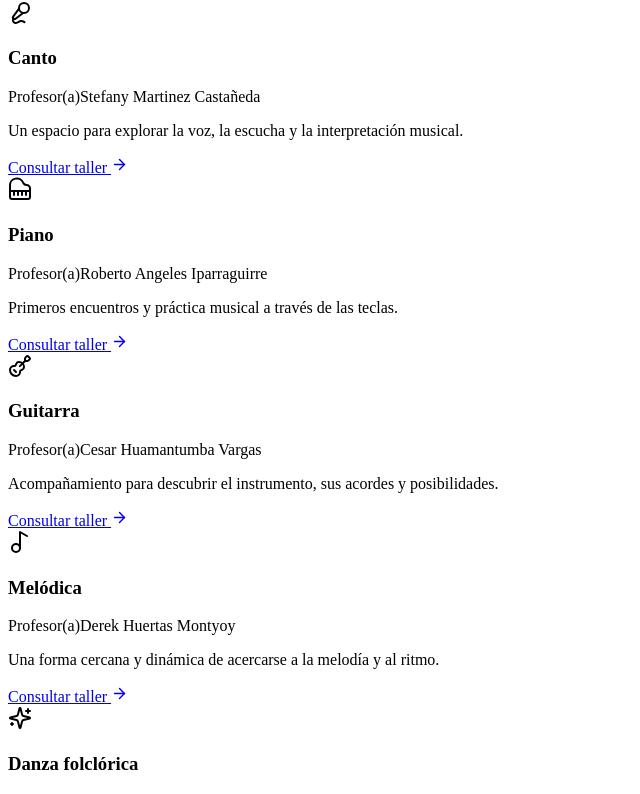
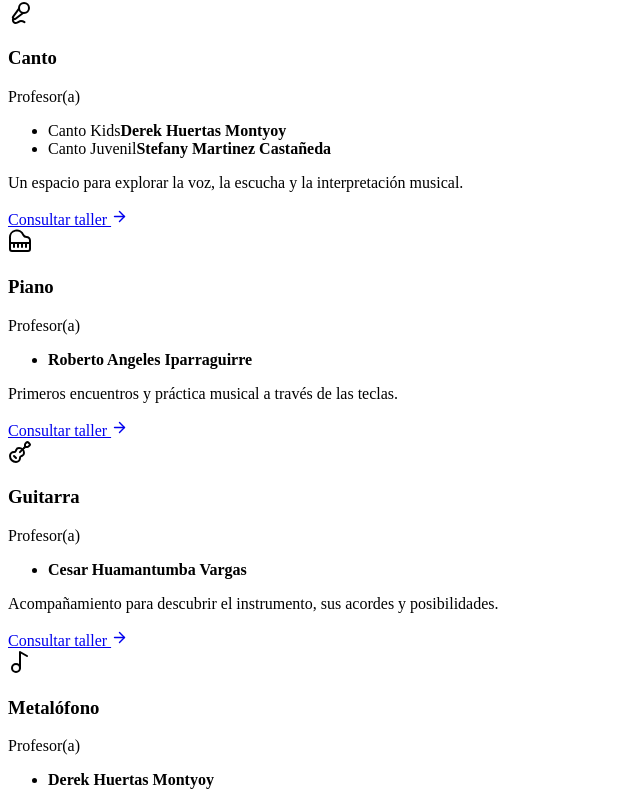
Before and after one commit to andresolivertrujillo/vocarte-landing-page, a React (Vite) app: page / in a window 1280 px wide. Shown: the part 2831-3625 px from the top of the page, without its empty margins (0-640 px from the left). Built offline with nearby package versions, Linux system fonts and the light colour scheme; the HTML template or start-up script is replaced by a standard one.

Commit message:
fix: corregir docentes de canto y metalofono

```diff
--- a/src/App.tsx
+++ b/src/App.tsx
@@ -226,10 +226,17 @@ function App() {
                     </div>
                     <div>
                       <h3>{workshop.name}</h3>
-                      <p className="workshop-teacher">
-                        <span>Profesor(a)</span>
-                        {workshop.teacher}
-                      </p>
+                      <div className="workshop-teachers">
+                        <span className="workshop-teachers-label">Profesor(a)</span>
+                        <ul>
+                          {workshop.teachers.map((teacher) => (
+                            <li key={`${workshop.name}-${teacher.name}-${teacher.group ?? 'general'}`}>
+                              {teacher.group && <span>{teacher.group}</span>}
+                              <strong>{teacher.name}</strong>
+                            </li>
+                          ))}
+                        </ul>
+                      </div>
                       <p>{workshop.description}</p>
                     </div>
                     <a
--- a/src/config/business.ts
+++ b/src/config/business.ts
@@ -16,49 +16,52 @@ export const business = {
   workshops: [
     {
       name: 'Canto',
-      teacher: 'Stefany Martinez Castañeda',
+      teachers: [
+        { group: 'Canto Kids', name: 'Derek Huertas Montyoy' },
+        { group: 'Canto Juvenil', name: 'Stefany Martinez Castañeda' },
+      ],
       description: 'Un espacio para explorar la voz, la escucha y la interpretación musical.',
       icon: 'mic',
       tone: 'blue',
     },
     {
       name: 'Piano',
-      teacher: 'Roberto Angeles Iparraguirre',
+      teachers: [{ group: null, name: 'Roberto Angeles Iparraguirre' }],
       description: 'Primeros encuentros y práctica musical a través de las teclas.',
       icon: 'piano',
       tone: 'gold',
     },
     {
       name: 'Guitarra',
-      teacher: 'Cesar Huamantumba Vargas',
+      teachers: [{ group: null, name: 'Cesar Huamantumba Vargas' }],
       description: 'Acompañamiento para descubrir el instrumento, sus acordes y posibilidades.',
       icon: 'guitar',
       tone: 'coral',
     },
     {
-      name: 'Melódica',
-      teacher: 'Derek Huertas Montyoy',
-      description: 'Una forma cercana y dinámica de acercarse a la melodía y al ritmo.',
+      name: 'Metalófono',
+      teachers: [{ group: null, name: 'Derek Huertas Montyoy' }],
+      description: 'Una forma cercana y dinámica de acercarse a las notas, la melodía y el ritmo.',
       icon: 'music',
       tone: 'sky',
     },
     {
       name: 'Danza folclórica',
-      teacher: 'Jordy Riva Gutierrez',
+      teachers: [{ group: null, name: 'Jordy Riva Gutierrez' }],
       description: 'Movimiento, expresión y encuentro con la riqueza de nuestras danzas.',
       icon: 'sparkles',
       tone: 'green',
     },
     {
       name: 'Ballet',
-      teacher: 'Carlos Enrique Zúnico Flores',
+      teachers: [{ group: null, name: 'Carlos Enrique Zúnico Flores' }],
       description: 'Un taller para desarrollar expresión corporal, coordinación y constancia.',
       icon: 'star',
       tone: 'rose',
     },
     {
       name: 'Teatro',
-      teacher: 'Christian Neyra Cusicanqui',
+      teachers: [{ group: null, name: 'Christian Neyra Cusicanqui' }],
       description: 'Juego escénico, imaginación y expresión para aprender junto a otros.',
       icon: 'masks',
       tone: 'violet',
--- a/src/styles.css
+++ b/src/styles.css
@@ -407,22 +407,46 @@
     color: var(--gold-400);
   }
 
-  .workshop-teacher {
-    display: grid;
-    gap: 2px;
+  .workshop-teachers {
+    display: grid;
+    gap: 5px;
     margin: -2px 0 12px;
     color: var(--navy-800);
     font-size: 0.94rem;
-    font-weight: 750;
     line-height: 1.35;
   }
 
-  .workshop-teacher span {
+  .workshop-teachers-label {
     color: var(--gold-600);
     font-size: 0.7rem;
     font-weight: 800;
     letter-spacing: 0.1em;
     text-transform: uppercase;
+  }
+
+  .workshop-teachers ul {
+    display: grid;
+    gap: 7px;
+    margin: 0;
+    padding: 0;
+    list-style: none;
+  }
+
+  .workshop-teachers li {
+    display: grid;
+    gap: 1px;
+  }
+
+  .workshop-teachers li span {
+    color: var(--muted);
+    font-size: 0.76rem;
+    font-weight: 800;
+    letter-spacing: 0.035em;
+    text-transform: uppercase;
+  }
+
+  .workshop-teachers strong {
+    font-weight: 750;
   }
 
   .hero-art {
```
